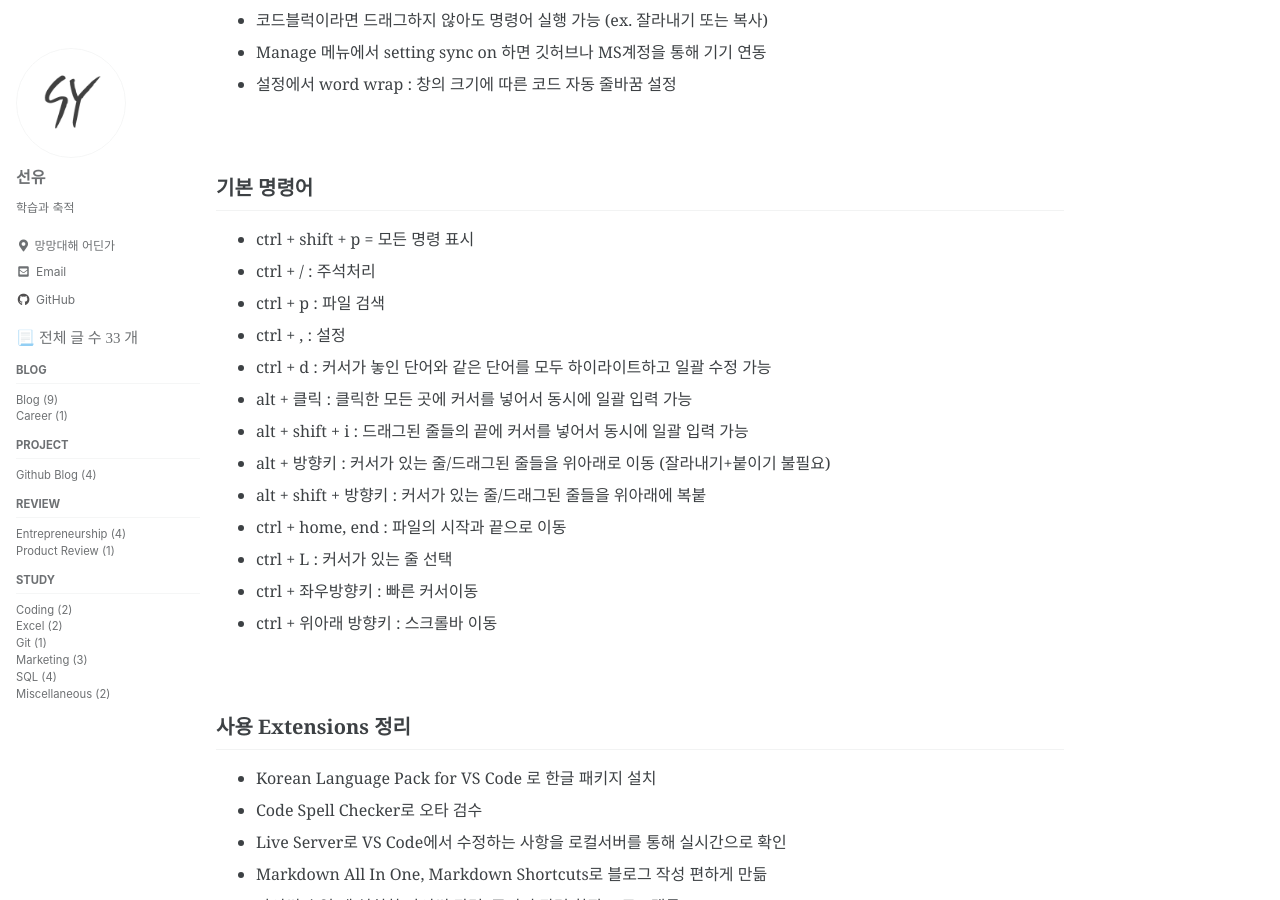
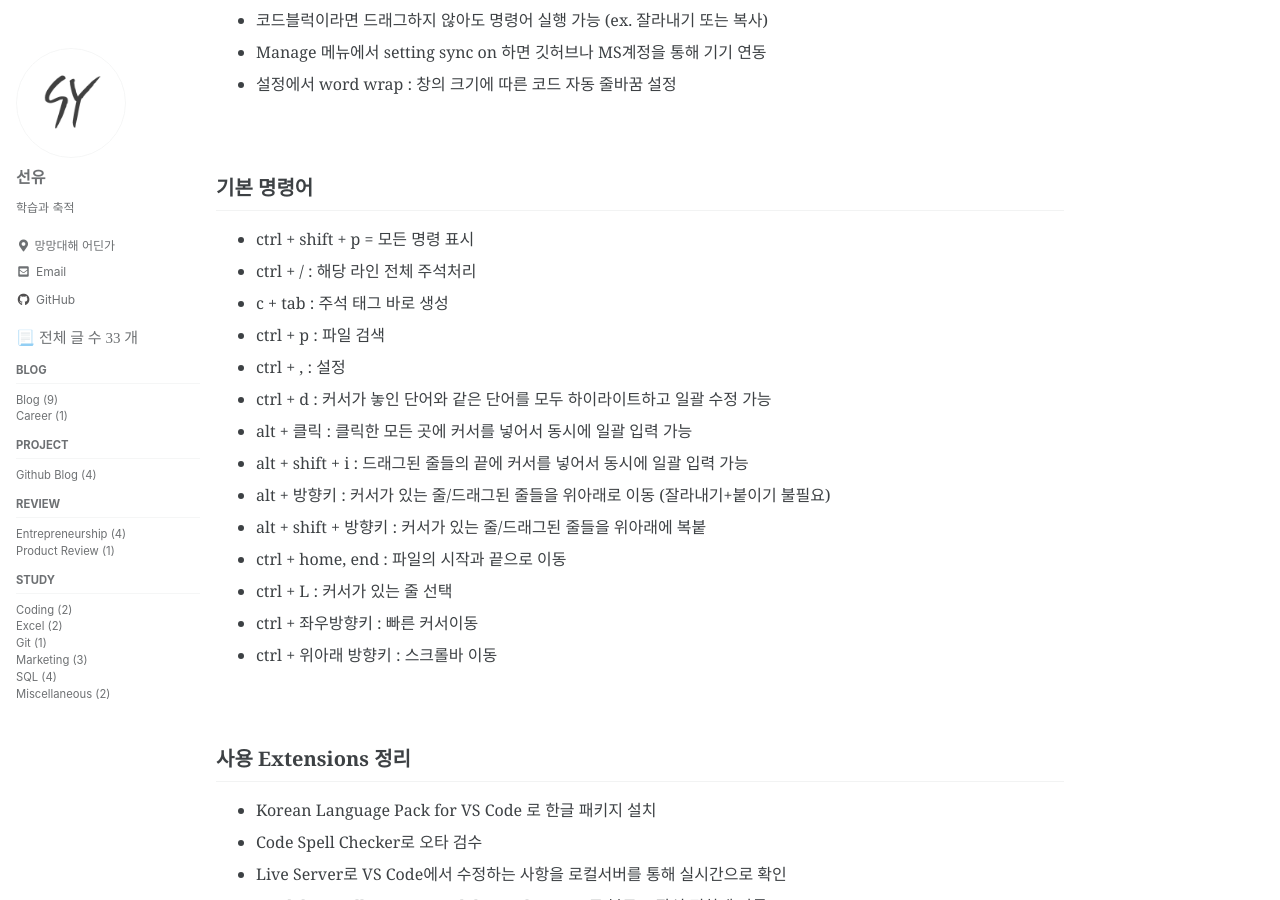
Before and after one commit to devSeanYoo/devSeanYoo.github.io, a Jekyll site: the page built from _posts/2023-02-21-visual_studio_code_basics.md, in a window 1280 px wide and 900 px high, scrolled down 470 px. Built offline with Jekyll 4.4.1, drawn with Linux system fonts in a browser that asks for light colours; cached includes are drawn as plain includes; some web fonts are replaced.

Commit message:
Update 2023-02-21-visual_studio_code_basics.md

```diff
--- a/_posts/2023-02-21-visual_studio_code_basics.md
+++ b/_posts/2023-02-21-visual_studio_code_basics.md
@@ -19,7 +19,8 @@ categories : coding
 
 ## 기본 명령어
 - ctrl + shift + p = 모든 명령 표시
-- ctrl + / : 주석처리
+- ctrl + / : 해당 라인 전체 주석처리
+- c + tab : 주석 태그 바로 생성
 - ctrl + p : 파일 검색
 - ctrl + , : 설정
 - ctrl + d : 커서가 놓인 단어와 같은 단어를 모두 하이라이트하고 일괄 수정 가능
```
